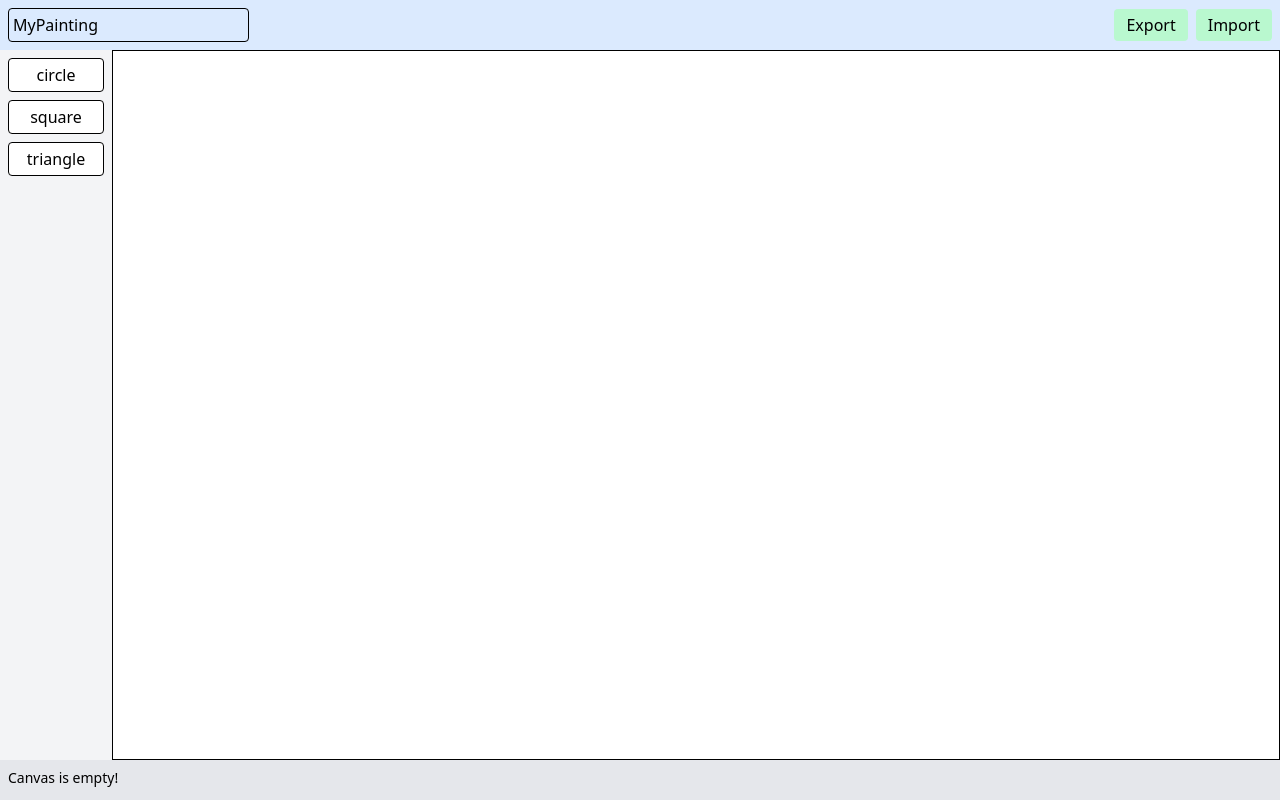
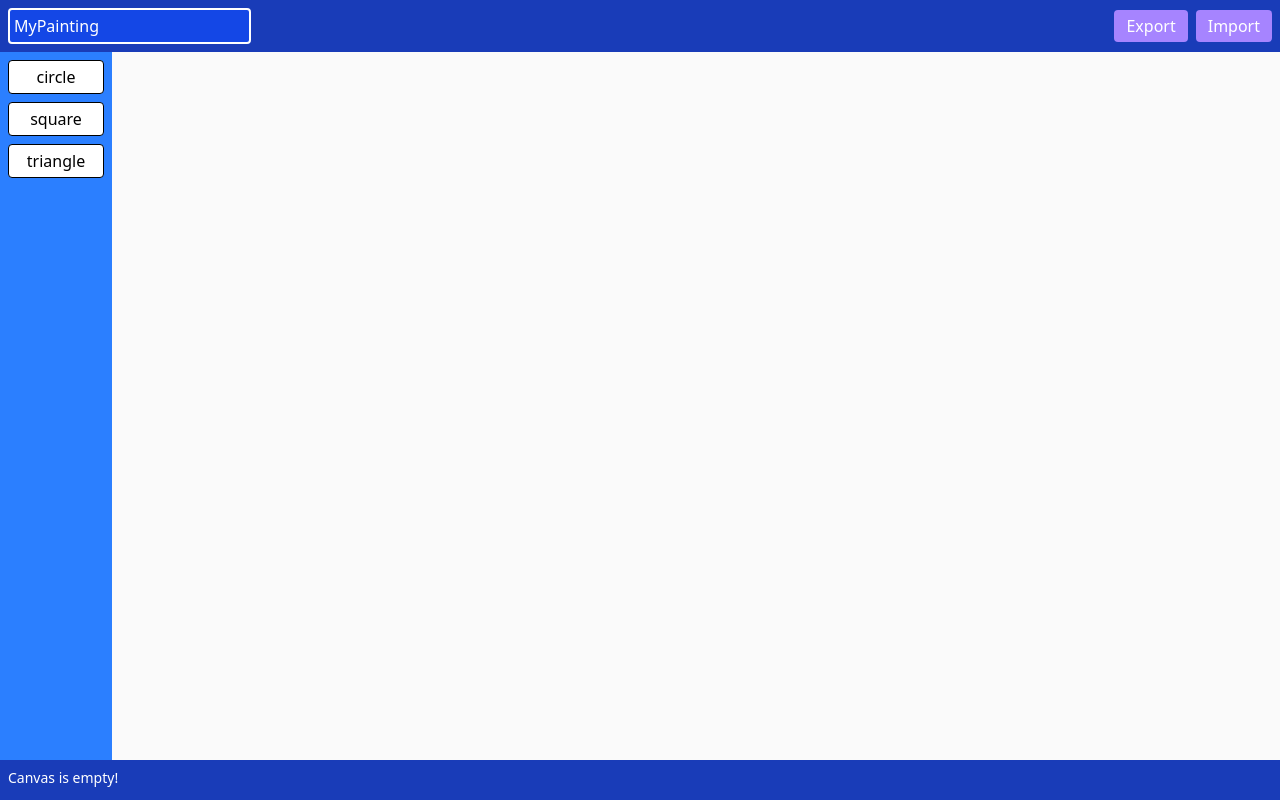
Before and after one commit to Amir14Souri/WP-HW2, a React (Vite) app: page / in a window 1280 px wide. Built offline with nearby package versions, Linux system fonts and the light colour scheme.

Commit message:
change color theme of project

```diff
--- a/src/components/Canvas.tsx
+++ b/src/components/Canvas.tsx
@@ -20,19 +20,19 @@ const Canvas = ({
 
   return (
     <div
-      className="flex-1 relative bg-white border overflow-auto"
+      className="flex-1 relative bg-zinc-50 overflow-auto"
       onClick={handleClick}>
       {shapes.map((s) => (
         <div
           key={s.id}
           onDoubleClick={() => onRemove(s.id)}
+          className="bg-violet-400"
           style={{
             position: "absolute",
             left: s.x,
             top: s.y,
             width: 40,
             height: 40,
-            backgroundColor: "skyblue",
             borderRadius: s.type === "circle" ? "50%" : undefined,
             clipPath:
               s.type === "triangle"
--- a/src/components/Footer.tsx
+++ b/src/components/Footer.tsx
@@ -7,7 +7,7 @@ const Footer = ({ shapes }: { shapes: Shape[] }) => {
   }, {} as Record<ShapeType, number>);
 
   return (
-    <div className="p-2 bg-gray-200 text-sm flex gap-4 min-h-10">
+    <div className="p-2 bg-blue-800 text-sm text-white flex gap-4 min-h-10">
       {Object.keys(counts).length
         ? Object.entries(counts).map(([type, count]) => (
             <div key={type}>
--- a/src/components/Header.tsx
+++ b/src/components/Header.tsx
@@ -15,18 +15,20 @@ const Header = ({ title, setTitle, onExport, onImport }: Props) => {
   };
 
   return (
-    <div className="p-2 bg-blue-100 flex items-center justify-between">
+    <div className="p-2 bg-blue-800 flex items-center justify-between text-white">
       <input
-        className="p-1 border rounded"
+        className="p-1 border-2 rounded bg-blue-700"
         value={title}
         onChange={(e) => setTitle(e.target.value)}
       />
       <div className="flex gap-2">
-        <button className="px-3 py-1 bg-green-200 rounded" onClick={onExport}>
+        <button
+          className="px-3 py-1 bg-violet-400 hover:bg-violet-500 rounded"
+          onClick={onExport}>
           Export
         </button>
         <button
-          className="px-3 py-1 bg-green-200 rounded"
+          className="px-3 py-1 bg-violet-400 hover:bg-violet-500 rounded"
           onClick={handleImportClick}>
           Import
         </button>
--- a/src/components/Sidebar.tsx
+++ b/src/components/Sidebar.tsx
@@ -10,7 +10,7 @@ const Sidebar = ({
   onSelect: (s: ShapeType) => void;
 }) => {
   return (
-    <div className="w-28 p-2 bg-gray-100 space-y-2">
+    <div className="w-28 p-2 bg-blue-500 space-y-2">
       {shapes.map((s) => (
         <button
           key={s}
```
